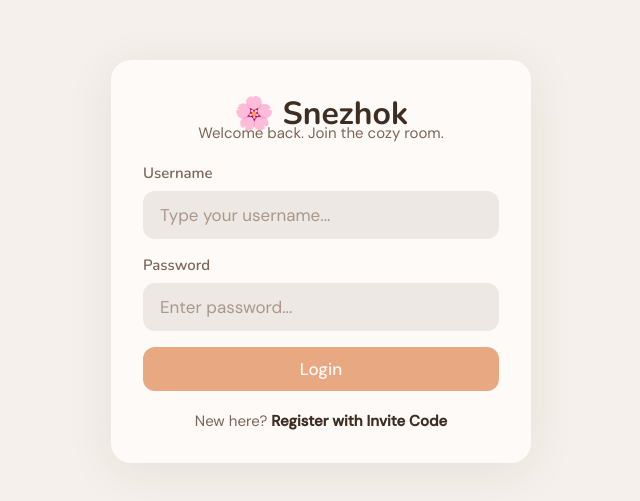
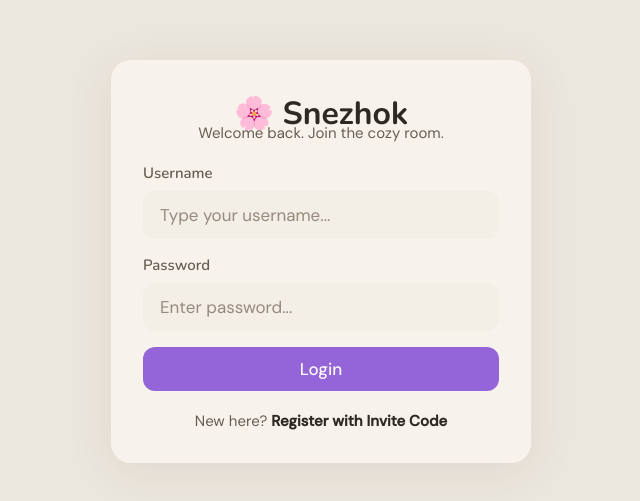
Before and after one commit to merchedits/snezhok, a React (Vite) app in the folder apps/web/: page /#login in a window 1280 px wide. Shown: the part 139-640 px from the top of the page, without its empty margins (319-959 px from the left). Built offline with nearby package versions, Linux system fonts and the light colour scheme; no server answers.

Commit message:
feat: complete light theme redesign, header wrapping fixes, and device enumeration

```diff
--- a/apps/web/src/components/chat/VoiceSettings.tsx
+++ b/apps/web/src/components/chat/VoiceSettings.tsx
@@ -1,3 +1,4 @@
+import { useEffect } from "react";
 import { useVoiceStore } from "../../stores/voiceStore.js";
 import Button from "../Button.jsx";
 import { useTranslation } from "../../i18n/index.jsx";
@@ -12,12 +13,30 @@ export default function VoiceSettings({ onClose }: VoiceSettingsProps) {
     selectedInputDeviceId,
     selectedOutputDeviceId,
     setInputDevice,
-    setOutputDevice
+    setOutputDevice,
+    setAvailableDevices
   } = useVoiceStore();
 
   const audioInputs = availableDevices.filter((d) => d.kind === "audioinput");
   const audioOutputs = availableDevices.filter((d) => d.kind === "audiooutput");
   const { t } = useTranslation();
+
+  useEffect(() => {
+    const hasEmptyLabels = audioInputs.length > 0 && !audioInputs[0].label;
+    if (hasEmptyLabels) {
+      navigator.mediaDevices.getUserMedia({ audio: true })
+        .then((stream) => {
+          stream.getTracks().forEach(t => t.stop());
+          return navigator.mediaDevices.enumerateDevices();
+        })
+        .then(devices => {
+          setAvailableDevices(devices);
+        })
+        .catch(err => {
+          console.error("Failed to request audio permissions for labels", err);
+        });
+    }
+  }, [audioInputs, setAvailableDevices]);
 
   return (
     <div style={{
--- a/apps/web/src/styles/index.css
+++ b/apps/web/src/styles/index.css
@@ -42,32 +42,77 @@
   --dur-base: 200ms;
   --dur-slow: 350ms;
 
-  /* Light Theme Color Tokens */
-  --color-bg-base: #F5F0EB;
-  --color-bg-surface: #FDFAF7;
-  --color-bg-elevated: #FFFFFF;
-  --color-bg-subtle: #EDE8E3;
+  /* Light Theme Color Tokens (Default) */
+  --app-bg: #ECE7DE;
+  --shell-bg: #F5F1EA;
+  --panel-bg: #FAF7F1;
+  --panel-bg-soft: #F3EEE6;
+  --panel-bg-elevated: #FFFDF8;
+  --panel-bg-elevated-hover: #F8F2EA;
+
+  --chat-bg: #F7F3EC;
+  --chat-surface: #FFFDF8;
+  --chat-surface-hover: #F8F2EA;
+
+  --border-subtle: rgba(70, 55, 42, 0.08);
+  --border-soft: rgba(70, 55, 42, 0.12);
+  --border-strong: rgba(70, 55, 42, 0.18);
+
+  --text-primary: #2E2923;
+  --text-secondary: #675D52;
+  --text-muted: #968A7E;
+  --text-disabled: #B8AEA4;
+  --text-inverse: #FFF9F0;
+
+  --accent: #B98AF4;
+  --accent-hover: #A878E8;
+  --accent-active: #9465D8;
+  --accent-soft: rgba(185, 138, 244, 0.18);
+  --accent-soft-hover: rgba(185, 138, 244, 0.26);
+  --accent-border: rgba(151, 102, 216, 0.28);
+
+  --flower: #FF6FA7;
+  --flower-soft: rgba(255, 111, 167, 0.14);
+
+  --success: #4BAE63;
+  --success-hover: #3D9E54;
+  --success-soft: rgba(75, 174, 99, 0.14);
+  --success-border: rgba(75, 174, 99, 0.28);
+
+  --danger: #D86A61;
+  --danger-hover: #C95B53;
+  --danger-soft: rgba(216, 106, 97, 0.13);
+  --danger-border: rgba(216, 106, 97, 0.28);
+
+  --shadow-xs: 0 1px 2px rgba(44, 34, 26, 0.05);
+  --shadow-sm: 0 4px 12px rgba(44, 34, 26, 0.07);
+  --shadow-md: 0 12px 32px rgba(44, 34, 26, 0.10);
+  --shadow-lg: 0 24px 60px rgba(44, 34, 26, 0.13);
+
+  /* Mappings */
+  --color-bg-base: var(--app-bg);
+  --color-bg-surface: var(--chat-bg);
+  --color-bg-elevated: var(--panel-bg-elevated);
+  --color-bg-subtle: var(--panel-bg-soft);
   --color-bg-overlay: rgba(60, 45, 35, 0.4);
 
-  --color-peach: #FFCFB3;
-  --color-peach-dark: #E8A882;
-  --color-peach-soft: #FFF0E8;
-  --color-sage: #B5CDB5;
-  --color-sage-soft: #E8F2E8;
-  --color-lavender: #C5B8E8;
-  --color-lavender-soft: #EDE8F8;
-  --color-rose: #F2B8C6;
-  --color-butter: #F5E6A3;
+  --color-peach: var(--accent);
+  --color-peach-dark: var(--accent-active);
+  --color-peach-soft: var(--accent-soft);
+  --color-lavender: var(--accent);
+  --color-lavender-soft: var(--accent-soft);
 
-  --color-text-primary: #3D2E24;
-  --color-text-secondary: #7A6558;
-  --color-text-tertiary: #A8978C;
-  --color-text-inverse: #FDFAF7;
+  --color-text-primary: var(--text-primary);
+  --color-text-secondary: var(--text-secondary);
+  --color-text-tertiary: var(--text-muted);
+  --color-text-inverse: var(--text-inverse);
 
-  --color-online: #8FC98F;
-  --color-offline: #C2B5AB;
-  --color-destructive: #E8927A;
-  --color-voice-active: #C5B8E8;
+  --color-online: var(--success);
+  --color-offline: var(--text-disabled);
+  --color-destructive: var(--danger);
+
+  --color-border: var(--border-soft);
+  --color-border-strong: var(--border-strong);
 }
 
 /* Dark Theme Tokens */
@@ -126,26 +171,79 @@
 }
 
 [data-theme="light"] {
-  --color-bg-base: #F5F0EB;
-  --color-bg-surface: #FDFAF7;
-  --color-bg-elevated: #FFFFFF;
-  --color-bg-subtle: #EDE8E3;
+  --color-bg-base: var(--app-bg);
+  --color-bg-surface: var(--chat-bg);
+  --color-bg-elevated: var(--panel-bg-elevated);
+  --color-bg-subtle: var(--panel-bg-soft);
   --color-bg-overlay: rgba(60, 45, 35, 0.4);
 
-  --color-peach: #FFCFB3;
-  --color-peach-dark: #E8A882;
-  --color-peach-soft: #FFF0E8;
-  --color-sage: #B5CDB5;
-  --color-sage-soft: #E8F2E8;
-  --color-lavender: #C5B8E8;
-  --color-lavender-soft: #EDE8F8;
-  --color-rose: #F2B8C6;
-  --color-butter: #F5E6A3;
+  --color-peach: var(--accent);
+  --color-peach-dark: var(--accent-active);
+  --color-peach-soft: var(--accent-soft);
+  --color-lavender: var(--accent);
+  --color-lavender-soft: var(--accent-soft);
 
-  --color-text-primary: #3D2E24;
-  --color-text-secondary: #7A6558;
-  --color-text-tertiary: #A8978C;
-  --color-text-inverse: #FDFAF7;
+  --color-text-primary: var(--text-primary);
+  --color-text-secondary: var(--text-secondary);
+  --color-text-tertiary: var(--text-muted);
+  --color-text-inverse: var(--text-inverse);
+
+  --color-online: var(--success);
+  --color-offline: var(--text-disabled);
+  --color-destructive: var(--danger);
+
+  --color-border: var(--border-soft);
+  --color-border-strong: var(--border-strong);
+}
+
+/* Light Theme Component Overrides */
+[data-theme="light"] .sidebar {
+  background: var(--shell-bg);
+  border-right: 1px solid var(--border-subtle);
+}
+
+[data-theme="light"] .member-panel {
+  background: var(--panel-bg);
+  border-left: 1px solid var(--border-subtle);
+}
+
+[data-theme="light"] .bubble.own {
+  background: #EFE6F8;
+  color: #302638;
+  border: 1px solid rgba(151, 102, 216, 0.20);
+  box-shadow: var(--shadow-xs);
+}
+
+[data-theme="light"] .bubble.other {
+  background: var(--chat-surface);
+  color: var(--text-primary);
+  border: 1px solid var(--border-soft);
+  box-shadow: var(--shadow-xs);
+}
+
+[data-theme="light"] .btn-icon {
+  background: var(--panel-bg-soft);
+  border: 1px solid var(--border-subtle);
+}
+
+[data-theme="light"] .btn-icon:hover {
+  background: var(--panel-bg-elevated-hover);
+  color: var(--text-primary);
+}
+
+[data-theme="light"] .btn-danger {
+  background: var(--danger-soft);
+  color: var(--danger);
+  border: 1px solid var(--danger-border);
+}
+
+[data-theme="light"] .btn-danger:hover {
+  background: rgba(216, 106, 97, 0.18);
+  color: var(--danger-hover);
+}
+
+[data-theme="light"] .chat-header {
+  border-bottom: 1px solid var(--border-subtle);
 }
 
 /* Base Styles */
@@ -476,6 +574,7 @@ body {
   padding: var(--space-4) var(--space-5);
   display: flex;
   align-items: center;
+  justify-content: space-between;
   gap: var(--space-4);
   border-bottom: 1px solid var(--color-border);
   flex-shrink: 0;
@@ -491,6 +590,11 @@ body {
   justify-content: center;
 }
 
+.chat-header-info {
+  flex: 1;
+  min-width: 0;
+}
+
 .chat-header-info h2 {
   font-family: var(--font-display);
   font-weight: 700;
@@ -502,6 +606,13 @@ body {
 .chat-header-info p {
   font-size: var(--text-sm);
   color: var(--color-text-tertiary);
+}
+
+.header-actions {
+  display: flex;
+  align-items: center;
+  gap: var(--space-2);
+  flex-shrink: 0;
 }
 
 /* Message List and Bubbles */
@@ -557,9 +668,9 @@ body {
   padding: 12px 16px;
   border-radius: 16px;
   font-size: var(--text-base);
-  line-height: 1.5;
+  line-height: 1.45;
   color: var(--color-text-primary);
-  max-width: min(850px, 80%);
+  max-width: min(520px, 68%);
   width: fit-content;
   white-space: pre-wrap;
   overflow-wrap: break-word;
@@ -568,12 +679,13 @@ body {
 }
 
 .bubble.other {
-  background: var(--color-bg-base);
+  background: var(--color-bg-surface);
   border-radius: 16px 16px 16px 4px;
 }
 
 .bubble.own {
-  background: var(--color-bg-elevated);
+  background: var(--color-lavender-soft);
+  color: var(--color-text-primary);
   border-radius: 16px 16px 4px 16px;
 }
 
```
Also changed, not shown: 5 other files (tests, documents, lock files or other folders).
